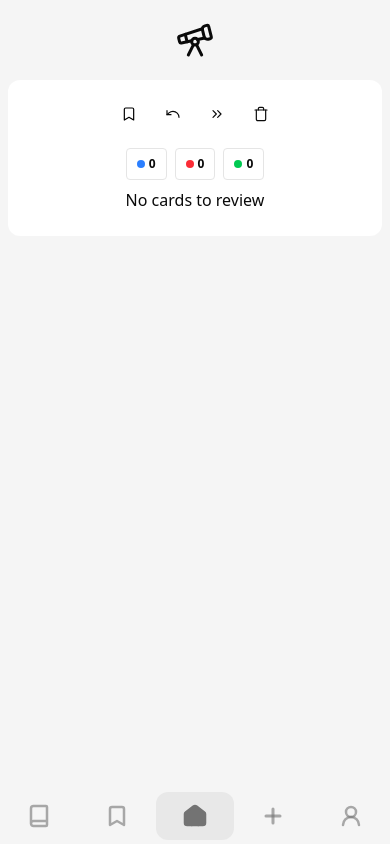
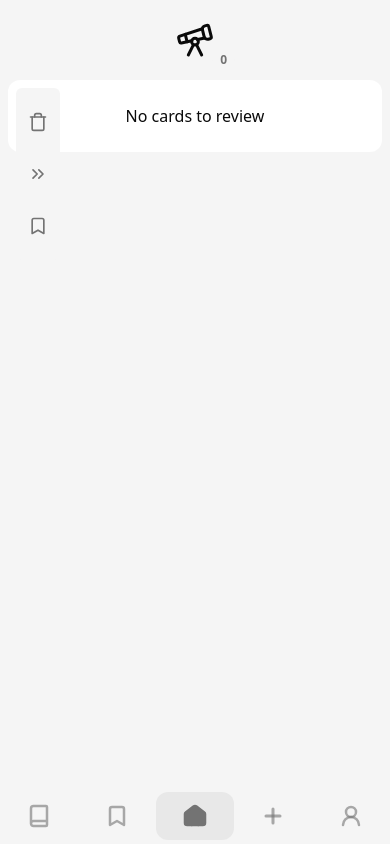
Before and after one commit to thepeno/spaced2, a React (Vite) app: page /review in a window 390 px wide. Built offline with nearby package versions, Linux system fonts and the light colour scheme; what ts-fsrs would draw is missing.

Commit message:
feat: action button styling

```diff
--- a/src/components/card-action-buttons.tsx
+++ b/src/components/card-action-buttons.tsx
@@ -18,7 +18,7 @@ import {
   TooltipTrigger,
 } from '@/components/ui/tooltip';
 import { cn } from '@/lib/utils';
-import { Bookmark, ChevronsRight, TrashIcon, Undo } from 'lucide-react';
+import { Bookmark, ChevronsRight, TrashIcon } from 'lucide-react';
 
 type CardActionButtonsProps = {
   onUndo?: () => void;
@@ -36,71 +36,12 @@ export default function CardActionButtons({
   bookmarked = false,
 }: CardActionButtonsProps) {
   return (
-    <div className='flex gap-2'>
-      {/* Bookmark Button */}
-      <TooltipProvider delayDuration={100}>
-        <Tooltip>
-          <TooltipTrigger
-            onClick={() => onBookmark?.(!bookmarked)}
-            className={cn(
-              buttonVariants({ variant: 'ghost', size: 'icon' }),
-              'group'
-            )}
-          >
-            <Bookmark
-              className={cn(
-                'h-6 w-6 transition-all duration-300 ease-out group-active:scale-110'
-              )}
-              strokeWidth={1.8}
-              fill={bookmarked ? 'cornflowerblue' : 'none'}
-              stroke={bookmarked ? 'cornflowerblue' : 'black'}
-            />
-          </TooltipTrigger>
-        </Tooltip>
-      </TooltipProvider>
-
-      {/* Undo Button */}
-      <TooltipProvider delayDuration={100}>
-        <Tooltip>
-          <TooltipTrigger
-            onClick={onUndo}
-            className={cn(
-              buttonVariants({
-                variant: 'ghost',
-                size: 'icon',
-              })
-            )}
-          >
-            <Undo className='h-6 w-6' strokeWidth={1.8} />
-          </TooltipTrigger>
-          <TooltipContent className='flex flex-col items-center'>
-            <p>Undo</p>
-            <Kbd>Ctrl+Z</Kbd>
-          </TooltipContent>
-        </Tooltip>
-      </TooltipProvider>
-
-      {/* Suspend Button */}
-      <TooltipProvider delayDuration={100}>
-        <Tooltip>
-          <TooltipTrigger
-            onClick={onSkip}
-            className={cn(
-              buttonVariants({
-                variant: 'ghost',
-                size: 'icon',
-              })
-            )}
-          >
-            <ChevronsRight className='h-6 w-6' strokeWidth={1.8} />
-          </TooltipTrigger>
-          <TooltipContent className='flex flex-col items-center'>
-            <p>Suspend</p>
-            <Kbd className='mx-auto'>Shift+→</Kbd>
-          </TooltipContent>
-        </Tooltip>
-      </TooltipProvider>
-
+    <div
+      className={cn(
+        'absolute left-2 right-auto top-2 flex flex-col gap-4 bg-muted rounded-md px-1 py-4 text-muted-foreground',
+        'sm:left-auto sm:right-2 sm:flex-row-reverse sm:gap-2 sm:px-2 sm:py-0'
+      )}
+    >
       {/* Delete Button */}
       <AlertDialog>
         <TooltipProvider delayDuration={100}>
@@ -108,10 +49,14 @@ export default function CardActionButtons({
             <TooltipTrigger asChild>
               <AlertDialogTrigger
                 className={cn(
-                  buttonVariants({ variant: 'ghost', size: 'icon' })
+                  buttonVariants({ variant: 'ghost', size: 'icon' }),
+                  'group'
                 )}
               >
-                <TrashIcon className='h-4 w-4' strokeWidth={1.8} />
+                <TrashIcon
+                  className='!h-5 !w-5 sm:!h-4 sm:!w-4 transition-all duration-300 ease-out group-active:scale-110'
+                  strokeWidth={2}
+                />
               </AlertDialogTrigger>
             </TooltipTrigger>
             <TooltipContent className='flex flex-col items-center'>
@@ -121,18 +66,94 @@ export default function CardActionButtons({
           </Tooltip>
         </TooltipProvider>
 
+        {/* Undo Button */}
+        {/* <TooltipProvider delayDuration={100}>
+        <Tooltip>
+          <TooltipTrigger
+            onClick={onUndo}
+            className={cn(
+              buttonVariants({
+                variant: 'ghost',
+                size: 'icon',
+              }),
+              'group'
+            )}
+          >
+            <Undo
+              className='!h-5 !w-5 sm:!h-4 sm:!w-4 transition-all duration-300 ease-out group-active:scale-110'
+              strokeWidth={1.8}
+            />
+          </TooltipTrigger>
+          <TooltipContent className='flex flex-col items-center'>
+            <p>Undo</p>
+            <Kbd>Ctrl+Z</Kbd>
+          </TooltipContent>
+        </Tooltip>
+      </TooltipProvider>
+ */}
+        {/* Suspend Button */}
+        <TooltipProvider delayDuration={100}>
+          <Tooltip>
+            <TooltipTrigger
+              onClick={onSkip}
+              className={cn(
+                buttonVariants({
+                  variant: 'ghost',
+                  size: 'icon',
+                }),
+                'group'
+              )}
+            >
+              <ChevronsRight
+                className='!h-5 !w-5 sm:!h-4 sm:!w-4 transition-all duration-300 ease-out group-active:scale-110'
+                strokeWidth={2}
+              />
+            </TooltipTrigger>
+            <TooltipContent className='flex flex-col items-center'>
+              <p>Suspend</p>
+              <Kbd className='mx-auto'>Shift+→</Kbd>
+            </TooltipContent>
+          </Tooltip>
+        </TooltipProvider>
+
+        {/* Bookmark button */}
+        <TooltipProvider delayDuration={100}>
+          <Tooltip>
+            <TooltipTrigger
+              onClick={() => onBookmark?.(!bookmarked)}
+              className={cn(
+                buttonVariants({ variant: 'ghost', size: 'icon' }),
+                'group'
+              )}
+            >
+              <Bookmark
+                className={cn(
+                  '!h-5 !w-5 sm:!h-4 sm:!w-4 transition-all duration-300 ease-out group-active:scale-110'
+                )}
+                strokeWidth={2}
+                fill={bookmarked ? 'cornflowerblue' : 'none'}
+                stroke={bookmarked ? 'cornflowerblue' : 'currentColor'}
+              />
+            </TooltipTrigger>
+          </Tooltip>
+        </TooltipProvider>
+
         <AlertDialogContent>
           <AlertDialogHeader>
-            <AlertDialogTitle>Confirmation</AlertDialogTitle>
+            <AlertDialogTitle>Delete card</AlertDialogTitle>
             <AlertDialogDescription>
               Are you sure you want to delete this card?
             </AlertDialogDescription>
           </AlertDialogHeader>
           <AlertDialogFooter>
-            <AlertDialogCancel>Cancel</AlertDialogCancel>
+            <AlertDialogCancel
+              className={cn(buttonVariants({ variant: 'outline' }), 'h-12')}
+            >
+              Cancel
+            </AlertDialogCancel>
             <AlertDialogAction
               onClick={onDelete}
-              className={cn(buttonVariants({ variant: 'destructive' }))}
+              className={cn(buttonVariants({ variant: 'destructive' }), 'h-12')}
             >
               Continue
             </AlertDialogAction>
--- a/src/components/card-count-badges.tsx
+++ b/src/components/card-count-badges.tsx
@@ -21,13 +21,13 @@ export default function CardCountBadges() {
   ).length;
 
   return (
-    <div className='flex h-8 justify-center gap-x-2'>
+    <div className='hidden sm:flex h-8 justify-center gap-x-2'>
       <TooltipProvider delayDuration={100}>
         <Tooltip>
           <TooltipTrigger className='cursor-text'>
             <Badge
               variant='dot'
-              className='h-full rounded-sm before:bg-blue-500'
+              className='h-full rounded-md before:bg-blue-500'
             >
               {numNewCards}
             </Badge>
--- a/src/components/current-card-badge.tsx
+++ b/src/components/current-card-badge.tsx
@@ -13,7 +13,7 @@ export default function CurrentCardBadge({ card }: { card: Card }) {
   return (
     <Badge
       variant='dot'
-      className={cn('h-8 rounded-sm', {
+      className={cn('hidden sm:inline-flex h-8 rounded-sm', {
         'before:bg-blue-500': card?.state === State.New,
         'before:bg-red-500':
           card?.state === State.Relearning || card?.state === State.Learning,
--- a/src/components/flashcard-content.tsx
+++ b/src/components/flashcard-content.tsx
@@ -3,7 +3,7 @@ import { markdownToHtml } from '@/lib/utils';
 export default function FlashcardContent({ content }: { content: string }) {
   return (
     <article
-      className='prose min-h-72 md:min-h-96 h-full flex-1 p-2 rounded-lg flex flex-col items-center justify-center sm:shadow-xs w-full sm:ring-1'
+      className='prose min-h-96 h-full flex-1 p-2 rounded-lg flex flex-col items-center justify-center sm:shadow-xs w-full sm:border'
       dangerouslySetInnerHTML={{
         __html: markdownToHtml(content),
       }}
--- a/src/components/nav/nav-button.tsx
+++ b/src/components/nav/nav-button.tsx
@@ -29,7 +29,7 @@ export default function NavButton({
           )}
         ></div>
         {React.cloneElement(icon, {
-          className: cn('!w-8 !h-6', icon.props.className),
+          className: cn('!w-8 !h-6', 'group-active:scale-115 transition-all duration-200', icon.props.className),
           fill: focused ? 'currentColor' : 'none',
           strokeWidth: icon.props.strokeWidth || 2.5,
         })}
--- a/src/components/nav/spaced-icon.tsx
+++ b/src/components/nav/spaced-icon.tsx
@@ -1,11 +1,19 @@
+import { useReviewCards } from '@/components/hooks/query';
+import { cn } from '@/lib/utils';
 import { Telescope } from 'lucide-react';
 import { Link } from 'react-router';
 
 export function SpacedIcon() {
+  const reviewCards = useReviewCards();
+
   return (
-    <Link to='https://github.com/zsh-eng/spaced2' target='_blank'>
+    <Link to='/review'>
       <div className='absolute top-4 md:top-4 left-1/2 -translate-x-1/2 md:translate-x-0 md:left-4 w-16 h-12 z-30 flex items-center justify-center cursor-pointer'>
-        <Telescope className='h-10 w-10' strokeWidth={1.8} />
+        <Telescope className={cn('h-10 w-10')} strokeWidth={1.8} />
+
+        <div className='absolute -bottom-1 -right-2 font-bold text-xs text-muted-foreground rounded-xl bg-muted px-2 sm:hidden'>
+          {reviewCards.length}
+        </div>
       </div>
     </Link>
   );
--- a/src/components/rating-buttons.tsx
+++ b/src/components/rating-buttons.tsx
@@ -58,7 +58,7 @@ function GradeButton({
       <Tooltip>
         <TooltipTrigger asChild>
           <Button
-            className='flex h-16 flex-col gap-0 transition sm:h-full bg-transparent sm:ring-1'
+            className='flex h-16 flex-col gap-0 transition sm:h-full bg-transparent border'
             variant={beforeGrade === grade ? 'secondary' : 'ghost'}
             onClick={() => onGrade(grade)}
           >
--- a/src/components/search-bar.tsx
+++ b/src/components/search-bar.tsx
@@ -18,7 +18,7 @@ export default function SearchBar({
       <Button
         variant='ghost'
         size='icon'
-        className='absolute left-1 top-1/2 -translate-y-1/2 h-8 w-8 hover:bg-transparent'
+        className='absolute left-1 top-1/2 -translate-y-1/2 h-8 w-8 hover:bg-transparent shadow-none'
       >
         <Search className='h-4 w-4' />
       </Button>
```
Also changed, not shown: src/routes/Review.tsx (+23 -3 lines).
